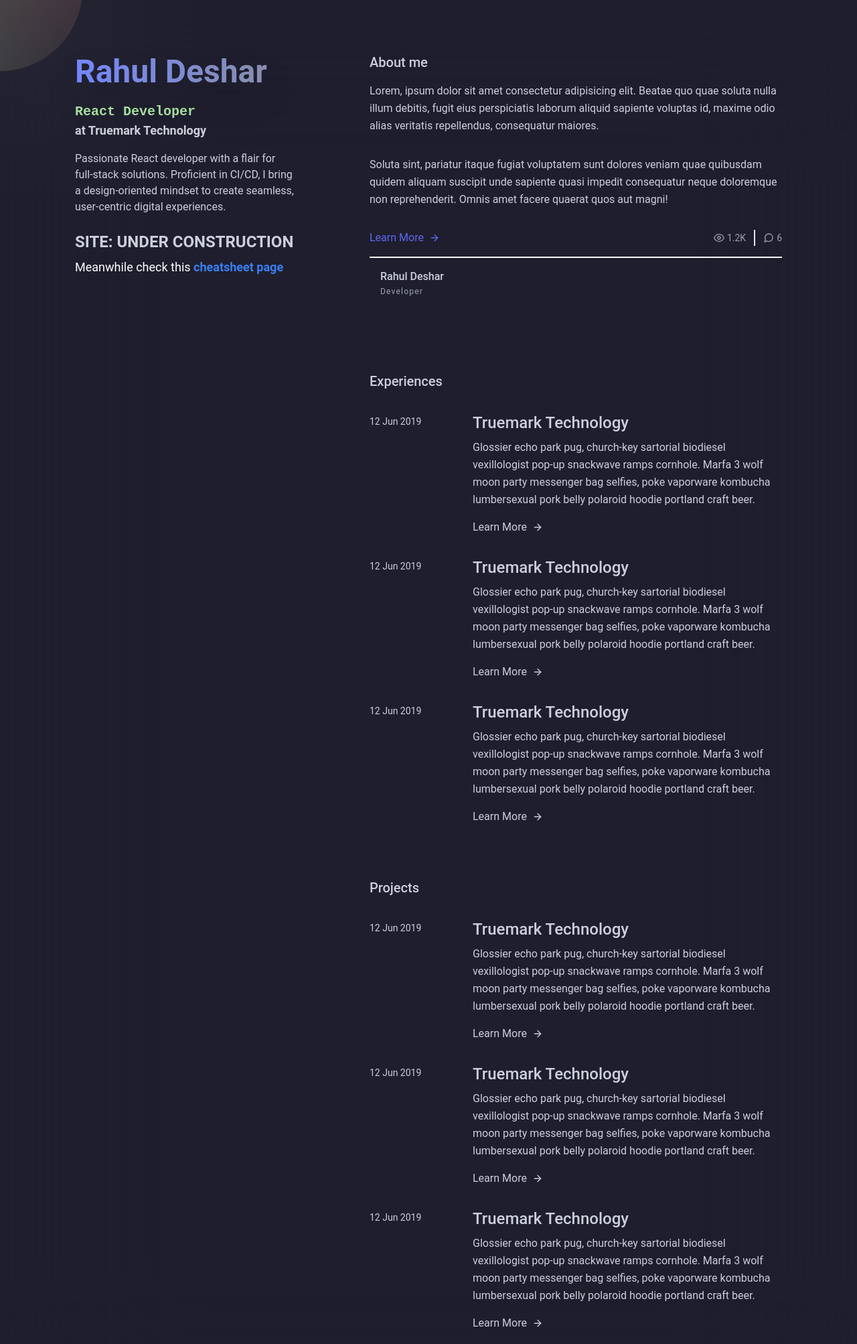
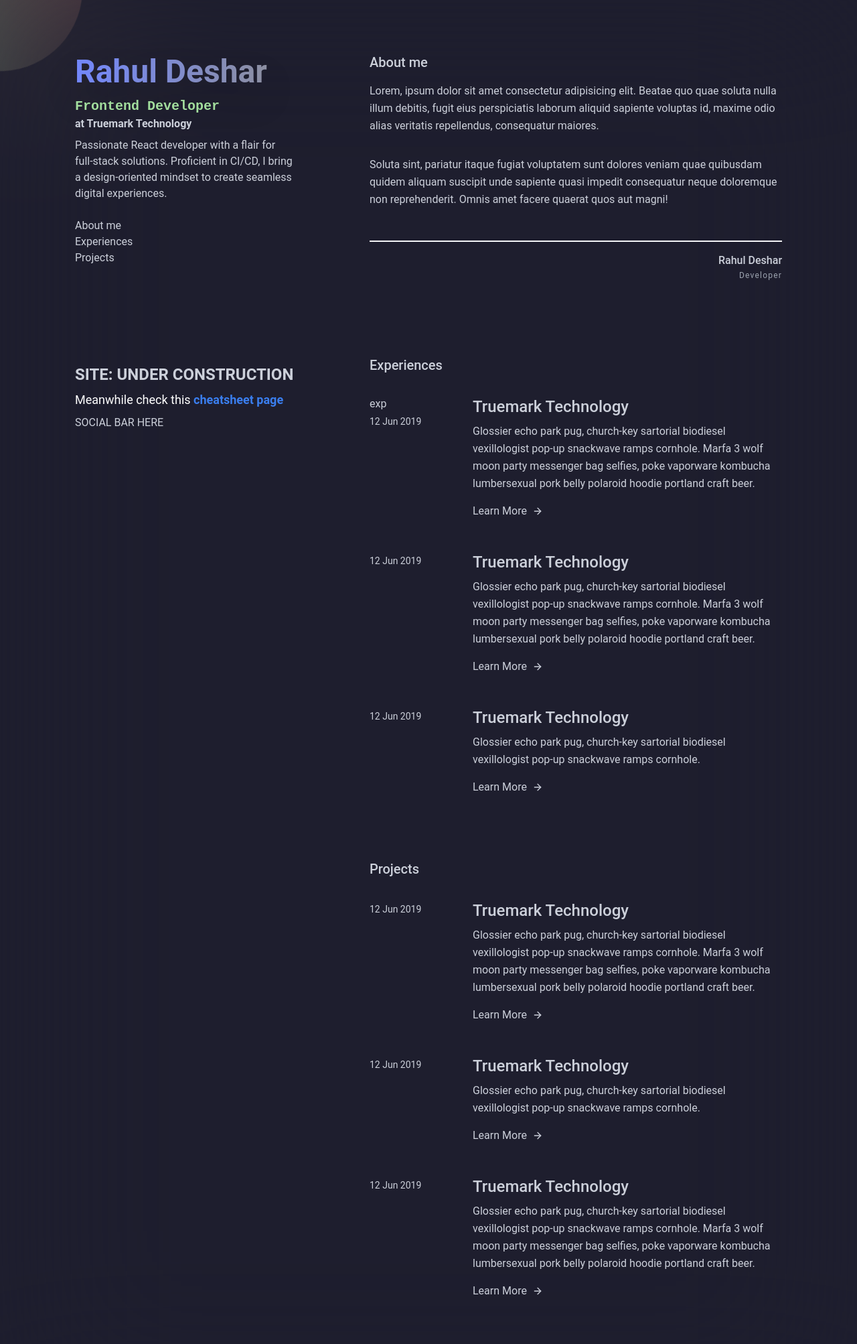
Before and after one commit to rahuldesar/rahuldesar.github.io, an Astro site: page / in a window 1280 px wide. Shown: the part 17-2023 px from the top of the page at 67% size. Built offline with nearby package versions, Linux system fonts and the light colour scheme; Astro itself is replaced by a stand-in of ours.

Commit message:
update personalsection - temp navbar added

```diff
--- a/package.json
+++ b/package.json
@@ -8,8 +8,8 @@
     "build": "astro build",
     "preview": "astro preview",
     "astro": "astro",
-    "format-old": "prettier --write \"src/**/*.ts\" \"src/**/*.tsx\" \"src/**/*.mdx\" \"src/**/*.astro\" \"src/**/*.js\" \"src/**/*.jsx\"",
-    "format": "prettier --write ."
+    "format": "prettier --write \"src/**/*.ts\" \"src/**/*.tsx\" \"src/**/*.mdx\" \"src/**/*.astro\" \"src/**/*.js\" \"src/**/*.jsx\"",
+    "format-old": "prettier --write ./*"
   },
   "dependencies": {
     "@astrojs/partytown": "^2.0.2",
--- a/src/components/Homepage/AboutMe.astro
+++ b/src/components/Homepage/AboutMe.astro
@@ -1,7 +1,5 @@
 <div class="mb-16 lg:mb-24">
-  <h2
-    class="title-font text-lg mb-4 mt-4 block w-full font-medium sm:text-xl"
-  >
+  <h2 class="title-font mb-4 mt-4 block w-full text-lg font-medium sm:text-xl">
     About me
   </h2>
   <p class="mb-8 leading-relaxed">
@@ -16,64 +14,9 @@
     neque doloremque non reprehenderit. Omnis amet facere quaerat quos aut
     magni!
   </p>
-  <div
-    class="mb-4 mt-auto flex w-full flex-wrap items-center border-b-2 border-gray-100 pb-4"
-  >
-    <a class="inline-flex items-center text-indigo-500">
-      Learn More
-      <svg
-        class="ml-2 h-4 w-4"
-        viewBox="0 0 24 24"
-        stroke="currentColor"
-        stroke-width="2"
-        fill="none"
-        stroke-linecap="round"
-        stroke-linejoin="round"
-      >
-        <path d="M5 12h14"></path>
-        <path d="M12 5l7 7-7 7"></path>
-      </svg>
-    </a>
-    <span
-      class="ml-auto mr-3 inline-flex items-center border-r-2 border-gray-200 py-1 pr-3 text-sm leading-none text-gray-400"
-    >
-      <svg
-        class="mr-1 h-4 w-4"
-        stroke="currentColor"
-        stroke-width="2"
-        fill="none"
-        stroke-linecap="round"
-        stroke-linejoin="round"
-        viewBox="0 0 24 24"
-      >
-        <path d="M1 12s4-8 11-8 11 8 11 8-4 8-11 8-11-8-11-8z"></path>
-        <circle cx="12" cy="12" r="3"></circle>
-      </svg>
-       1.2K
-    </span>
-    <span class="inline-flex items-center text-sm leading-none text-gray-400">
-      <svg
-        class="mr-1 h-4 w-4"
-        stroke="currentColor"
-        stroke-width="2"
-        fill="none"
-        stroke-linecap="round"
-        stroke-linejoin="round"
-        viewBox="0 0 24 24"
-      >
-        <path
-          d="M21 11.5a8.38 8.38 0 01-.9 3.8 8.5 8.5 0 01-7.6 4.7 8.38 8.38 0 01-3.8-.9L3 21l1.9-5.7a8.38 8.38 0 01-.9-3.8 8.5 8.5 0 014.7-7.6 8.38 8.38 0 013.8-.9h.5a8.48 8.48 0 018 8v.5z"
-        ></path>
-      </svg>
-       6
-    </span>
+  <div class="mb-4 mt-auto w-full border-b-2 border-gray-100 pb-4"></div>
+  <div class="flex flex-grow flex-col justify-end text-right">
+    <span class="title-font font-medium">Rahul Deshar</span>
+    <span class="mt-0.5 text-xs tracking-widest text-gray-400"> Developer</span>
   </div>
-  <a class="inline-flex items-center">
-    <span class="flex flex-grow flex-col pl-4">
-      <span class="title-font font-medium">Rahul Deshar</span>
-      <span class="mt-0.5 text-xs tracking-widest text-gray-400">
-        Developer</span
-      >
-    </span>
-  </a>
 </div>
--- a/src/components/Homepage/BuiltWith.astro
+++ b/src/components/Homepage/BuiltWith.astro
@@ -1,3 +1,5 @@
 <p class="pr-20">
-Coded in Visual Studio Code / neovim by yours truly. Built with Astro, React, MDX and Tailwind CSS, deployed with Github Pages and DNS is handled by Cloudflare.
+  Coded in Visual Studio Code / neovim by yours truly. Built with Astro, React,
+  MDX and Tailwind CSS, deployed with Github Pages and DNS is handled by
+  Cloudflare.
 </p>
--- a/src/components/Homepage/Experiences.astro
+++ b/src/components/Homepage/Experiences.astro
@@ -1,17 +1,36 @@
 <div class="mb-12">
-  <h2 class="title-font mb-4 mt-4 block w-full text-lg font-medium sm:text-xl">Experiences</h2>
+  <h2 class="title-font mb-4 mt-4 block w-full text-lg font-medium sm:text-xl">
+    Experiences
+  </h2>
   <section class="">
-  <div class="">
-      <div class="py-4 flex justify-start">
-        <div class="md:w-1/4 md:mb-0 mb-6 flex flex-col">
+    <div class="">
+      <div class="flex justify-start pb-8 pt-4">
+        <div class="mb-6 flex w-1/4 flex-col md:mb-0">
+          exp
           <!-- <span class="font-semibold title-font ">CATEGORY</span> -->
           <span class="mt-1 text-sm">12 Jun 2019</span>
         </div>
-        <div class="md:w-3/4">
-          <h2 class="text-2xl font-medium title-font mb-2">Truemark Technology</h2>
-          <p class="leading-relaxed">Glossier echo park pug, church-key sartorial biodiesel vexillologist pop-up snackwave ramps cornhole. Marfa 3 wolf moon party messenger bag selfies, poke vaporware kombucha lumbersexual pork belly polaroid hoodie portland craft beer.</p>
-          <a class=" inline-flex items-center mt-4">Learn More
-            <svg class="w-4 h-4 ml-2" viewBox="0 0 24 24" stroke="currentColor" stroke-width="2" fill="none" stroke-linecap="round" stroke-linejoin="round">
+        <div class="w-3/4">
+          <h2 class="title-font mb-2 text-2xl font-medium">
+            Truemark Technology
+          </h2>
+          <p class="leading-relaxed">
+            Glossier echo park pug, church-key sartorial biodiesel vexillologist
+            pop-up snackwave ramps cornhole. Marfa 3 wolf moon party messenger
+            bag selfies, poke vaporware kombucha lumbersexual pork belly
+            polaroid hoodie portland craft beer.
+          </p>
+          <a class="mt-4 inline-flex items-center"
+            >Learn More
+            <svg
+              class="ml-2 h-4 w-4"
+              viewBox="0 0 24 24"
+              stroke="currentColor"
+              stroke-width="2"
+              fill="none"
+              stroke-linecap="round"
+              stroke-linejoin="round"
+            >
               <path d="M5 12h14"></path>
               <path d="M12 5l7 7-7 7"></path>
             </svg>
@@ -19,38 +38,68 @@
         </div>
       </div>
 
-      <div class="py-4 flex justify-start">
-        <div class="md:w-1/4 md:mb-0 mb-6 flex flex-col">
+      <div class="flex justify-start pb-8 pt-4">
+        <div class="mb-6 flex w-1/4 flex-col md:mb-0">
           <!-- <span class="font-semibold title-font ">CATEGORY</span> -->
           <span class="mt-1 text-sm">12 Jun 2019</span>
         </div>
-        <div class="md:w-3/4">
-          <h2 class="text-2xl font-medium title-font mb-2">Truemark Technology</h2>
-          <p class="leading-relaxed">Glossier echo park pug, church-key sartorial biodiesel vexillologist pop-up snackwave ramps cornhole. Marfa 3 wolf moon party messenger bag selfies, poke vaporware kombucha lumbersexual pork belly polaroid hoodie portland craft beer.</p>
-          <a class=" inline-flex items-center mt-4">Learn More
-            <svg class="w-4 h-4 ml-2" viewBox="0 0 24 24" stroke="currentColor" stroke-width="2" fill="none" stroke-linecap="round" stroke-linejoin="round">
+        <div class="w-3/4">
+          <h2 class="title-font mb-2 text-2xl font-medium">
+            Truemark Technology
+          </h2>
+          <p class="leading-relaxed">
+            Glossier echo park pug, church-key sartorial biodiesel vexillologist
+            pop-up snackwave ramps cornhole. Marfa 3 wolf moon party messenger
+            bag selfies, poke vaporware kombucha lumbersexual pork belly
+            polaroid hoodie portland craft beer.
+          </p>
+          <a class="mt-4 inline-flex items-center"
+            >Learn More
+            <svg
+              class="ml-2 h-4 w-4"
+              viewBox="0 0 24 24"
+              stroke="currentColor"
+              stroke-width="2"
+              fill="none"
+              stroke-linecap="round"
+              stroke-linejoin="round"
+            >
               <path d="M5 12h14"></path>
               <path d="M12 5l7 7-7 7"></path>
             </svg>
           </a>
         </div>
       </div>
-      <div class="py-4 flex justify-start">
-        <div class="md:w-1/4 md:mb-0 mb-6 flex flex-col">
+      <div class="flex justify-start pb-8 pt-4">
+        <div class="mb-6 flex w-1/4 flex-col md:mb-0">
           <!-- <span class="font-semibold title-font ">CATEGORY</span> -->
           <span class="mt-1 text-sm">12 Jun 2019</span>
         </div>
-        <div class="md:w-3/4">
-          <h2 class="text-2xl font-medium title-font mb-2">Truemark Technology</h2>
-          <p class="leading-relaxed">Glossier echo park pug, church-key sartorial biodiesel vexillologist pop-up snackwave ramps cornhole. Marfa 3 wolf moon party messenger bag selfies, poke vaporware kombucha lumbersexual pork belly polaroid hoodie portland craft beer.</p>
-          <a class=" inline-flex items-center mt-4">Learn More
-            <svg class="w-4 h-4 ml-2" viewBox="0 0 24 24" stroke="currentColor" stroke-width="2" fill="none" stroke-linecap="round" stroke-linejoin="round">
+        <div class="w-3/4">
+          <h2 class="title-font mb-2 text-2xl font-medium">
+            Truemark Technology
+          </h2>
+          <p class="leading-relaxed">
+            Glossier echo park pug, church-key sartorial biodiesel vexillologist
+            pop-up snackwave ramps cornhole.
+          </p>
+          <a class="mt-4 inline-flex items-center"
+            >Learn More
+            <svg
+              class="ml-2 h-4 w-4"
+              viewBox="0 0 24 24"
+              stroke="currentColor"
+              stroke-width="2"
+              fill="none"
+              stroke-linecap="round"
+              stroke-linejoin="round"
+            >
               <path d="M5 12h14"></path>
               <path d="M12 5l7 7-7 7"></path>
             </svg>
           </a>
         </div>
       </div>
-  </div>
-</section>
+    </div>
+  </section>
 </div>
--- a/src/components/Homepage/Homepage.astro
+++ b/src/components/Homepage/Homepage.astro
@@ -10,10 +10,12 @@ import BuiltWith from "./BuiltWith.astro";
   <section class="">
     <div class="container mx-auto items-center pb-12">
       <div class="flex flex-wrap items-start">
-        <div class="flex flex-col pt-5 md:w-5/12 md:pr-28 md:sticky md:top-0">
+        <div
+          class="flex flex-col pt-5 md:sticky md:top-0 md:w-1/2 md:pr-28 lg:w-5/12"
+        >
           <PersonalSection />
         </div>
-        <div class="flex flex-col items-start md:w-7/12 pt-8 sm:pt-20">
+        <div class="flex flex-col items-start pt-8 sm:pt-20 md:w-1/2 lg:w-7/12">
           <AboutMe />
           <Experiences />
           <Projects />
--- a/src/components/Homepage/PersonalSection.astro
+++ b/src/components/Homepage/PersonalSection.astro
@@ -3,33 +3,42 @@ import RandomizeWords from "@components/UI-modifiers/RandomizeWords";
 ---
 
 <astro:template>
-  <div class="pt-8 sm:pt-20">
+  <div
+    class="flex h-[60vh] flex-col justify-between pt-8 sm:pt-20 md:h-[90vh] lg:h-[80vh]"
+  >
+    <div>
       <h2
-      class="hover:bg-pos-10 mb-5 bg-gradient-to-l from-catDarkGreen via-catDarkOverlay1 to-catDarkLavender bg-size-200 bg-clip-text bg-pos-0 text-3xl font-bold text-transparent drop-shadow-2xl transition-all duration-700 hover:bg-pos-100 sm:text-5xl"
+        class="hover:bg-pos-10 mb-3 inline-block bg-gradient-to-l from-catDarkGreen via-catDarkOverlay1 to-catDarkLavender bg-size-200 bg-clip-text bg-pos-0 text-3xl font-bold text-transparent drop-shadow-2xl transition-all duration-700 hover:bg-pos-100 sm:text-5xl"
       >
         Rahul Deshar
       </h2>
 
       <h3 class="drop-shadow-2x text-xl font-bold sm:text-xl">
         <span class="inline-block text-catDarkGreen">
-        <RandomizeWords sourceWord="React Developer" client:load />
+          <RandomizeWords sourceWord="Frontend Developer" client:load />
         </span>
       </h3>
-    <h4 class="drop-shadow-2x mb-4 text-lg font-bold sm:text-lg">
-      at Truemark Technology
-    </h4>
+      <h4 class="drop-shadow-2x mb-2 font-bold">at Truemark Technology</h4>
 
       <p>
         Passionate React developer with a flair for full-stack solutions.
-      Proficient in CI/CD, I bring a design-oriented mindset to create seamless,
-      user-centric digital experiences.
+        Proficient in CI/CD, I bring a design-oriented mindset to create
+        seamless digital experiences.
       </p>
-    <h3
-      class="drop-shadow-2x mt-8 animate-bounce text-xl font-bold sm:text-2xl"
-    >
+
+      <nav class="mt-4 md:mt-6">
+        <ul>
+          <li>About me</li>
+          <li>Experiences</li>
+          <li>Projects</li>
+        </ul>
+      </nav>
+    </div>
+    <div>
+      <h3 class="drop-shadow-2x animate-bounce text-xl font-bold sm:text-2xl">
         SITE: UNDER CONSTRUCTION
       </h3>
-    <p class="mb-8 text-lg text-white">
+      <p class="mb-2 text-lg text-white">
         Meanwhile check this{" "}
         <a
           href="https://notes.rahuldeshar.com.np"
@@ -38,5 +47,7 @@ import RandomizeWords from "@components/UI-modifiers/RandomizeWords";
           cheatsheet page
         </a>
       </p>
+      <div>SOCIAL BAR HERE</div>
+    </div>
   </div>
 </astro:template>
--- a/src/components/Homepage/Projects.astro
+++ b/src/components/Homepage/Projects.astro
@@ -1,17 +1,35 @@
 <div class="mb-12">
-  <h2 class="title-font mb-4 mt-4 block w-full text-lg font-medium sm:text-xl">Projects</h2>
+  <h2 class="title-font mb-4 mt-4 block w-full text-lg font-medium sm:text-xl">
+    Projects
+  </h2>
   <section class="">
-  <div class="">
-      <div class="py-4 flex justify-start">
-        <div class="md:w-1/4 md:mb-0 mb-6 flex flex-col">
+    <div class="">
+      <div class="flex justify-start pb-8 pt-4">
+        <div class="mb-6 flex w-1/4 flex-col md:mb-0">
           <!-- <span class="font-semibold title-font ">CATEGORY</span> -->
           <span class="mt-1 text-sm">12 Jun 2019</span>
         </div>
-        <div class="md:w-3/4">
-          <h2 class="text-2xl font-medium title-font mb-2">Truemark Technology</h2>
-          <p class="leading-relaxed">Glossier echo park pug, church-key sartorial biodiesel vexillologist pop-up snackwave ramps cornhole. Marfa 3 wolf moon party messenger bag selfies, poke vaporware kombucha lumbersexual pork belly polaroid hoodie portland craft beer.</p>
-          <a class=" inline-flex items-center mt-4">Learn More
-            <svg class="w-4 h-4 ml-2" viewBox="0 0 24 24" stroke="currentColor" stroke-width="2" fill="none" stroke-linecap="round" stroke-linejoin="round">
+        <div class="w-3/4">
+          <h2 class="title-font mb-2 text-2xl font-medium">
+            Truemark Technology
+          </h2>
+          <p class="leading-relaxed">
+            Glossier echo park pug, church-key sartorial biodiesel vexillologist
+            pop-up snackwave ramps cornhole. Marfa 3 wolf moon party messenger
+            bag selfies, poke vaporware kombucha lumbersexual pork belly
+            polaroid hoodie portland craft beer.
+          </p>
+          <a class="mt-4 inline-flex items-center"
+            >Learn More
+            <svg
+              class="ml-2 h-4 w-4"
+              viewBox="0 0 24 24"
+              stroke="currentColor"
+              stroke-width="2"
+              fill="none"
+              stroke-linecap="round"
+              stroke-linejoin="round"
+            >
               <path d="M5 12h14"></path>
               <path d="M12 5l7 7-7 7"></path>
             </svg>
@@ -19,38 +37,68 @@
         </div>
       </div>
 
-      <div class="py-4 flex justify-start">
-        <div class="md:w-1/4 md:mb-0 mb-6 flex flex-col">
+      <div class="flex justify-start pb-8 pt-4">
+        <div class="mb-6 flex w-1/4 flex-col md:mb-0">
           <!-- <span class="font-semibold title-font ">CATEGORY</span> -->
           <span class="mt-1 text-sm">12 Jun 2019</span>
         </div>
-        <div class="md:w-3/4">
-          <h2 class="text-2xl font-medium title-font mb-2">Truemark Technology</h2>
-          <p class="leading-relaxed">Glossier echo park pug, church-key sartorial biodiesel vexillologist pop-up snackwave ramps cornhole. Marfa 3 wolf moon party messenger bag selfies, poke vaporware kombucha lumbersexual pork belly polaroid hoodie portland craft beer.</p>
-          <a class=" inline-flex items-center mt-4">Learn More
-            <svg class="w-4 h-4 ml-2" viewBox="0 0 24 24" stroke="currentColor" stroke-width="2" fill="none" stroke-linecap="round" stroke-linejoin="round">
+        <div class="w-3/4">
+          <h2 class="title-font mb-2 text-2xl font-medium">
+            Truemark Technology
+          </h2>
+          <p class="leading-relaxed">
+            Glossier echo park pug, church-key sartorial biodiesel vexillologist
+            pop-up snackwave ramps cornhole.
+          </p>
+          <a class="mt-4 inline-flex items-center"
+            >Learn More
+            <svg
+              class="ml-2 h-4 w-4"
+              viewBox="0 0 24 24"
+              stroke="currentColor"
+              stroke-width="2"
+              fill="none"
+              stroke-linecap="round"
+              stroke-linejoin="round"
+            >
               <path d="M5 12h14"></path>
               <path d="M12 5l7 7-7 7"></path>
             </svg>
           </a>
         </div>
       </div>
-      <div class="py-4 flex justify-start">
-        <div class="md:w-1/4 md:mb-0 mb-6 flex flex-col">
+      <div class="flex justify-start pb-8 pt-4">
+        <div class="mb-6 flex w-1/4 flex-col md:mb-0">
           <!-- <span class="font-semibold title-font ">CATEGORY</span> -->
           <span class="mt-1 text-sm">12 Jun 2019</span>
         </div>
-        <div class="md:w-3/4">
-          <h2 class="text-2xl font-medium title-font mb-2">Truemark Technology</h2>
-          <p class="leading-relaxed">Glossier echo park pug, church-key sartorial biodiesel vexillologist pop-up snackwave ramps cornhole. Marfa 3 wolf moon party messenger bag selfies, poke vaporware kombucha lumbersexual pork belly polaroid hoodie portland craft beer.</p>
-          <a class=" inline-flex items-center mt-4">Learn More
-            <svg class="w-4 h-4 ml-2" viewBox="0 0 24 24" stroke="currentColor" stroke-width="2" fill="none" stroke-linecap="round" stroke-linejoin="round">
+        <div class="w-3/4">
+          <h2 class="title-font mb-2 text-2xl font-medium">
+            Truemark Technology
+          </h2>
+          <p class="leading-relaxed">
+            Glossier echo park pug, church-key sartorial biodiesel vexillologist
+            pop-up snackwave ramps cornhole. Marfa 3 wolf moon party messenger
+            bag selfies, poke vaporware kombucha lumbersexual pork belly
+            polaroid hoodie portland craft beer.
+          </p>
+          <a class="mt-4 inline-flex items-center"
+            >Learn More
+            <svg
+              class="ml-2 h-4 w-4"
+              viewBox="0 0 24 24"
+              stroke="currentColor"
+              stroke-width="2"
+              fill="none"
+              stroke-linecap="round"
+              stroke-linejoin="round"
+            >
               <path d="M5 12h14"></path>
               <path d="M12 5l7 7-7 7"></path>
             </svg>
           </a>
         </div>
       </div>
-  </div>
-</section>
+    </div>
+  </section>
 </div>
```
Lines whose indentation alone changed are shown as unchanged.
